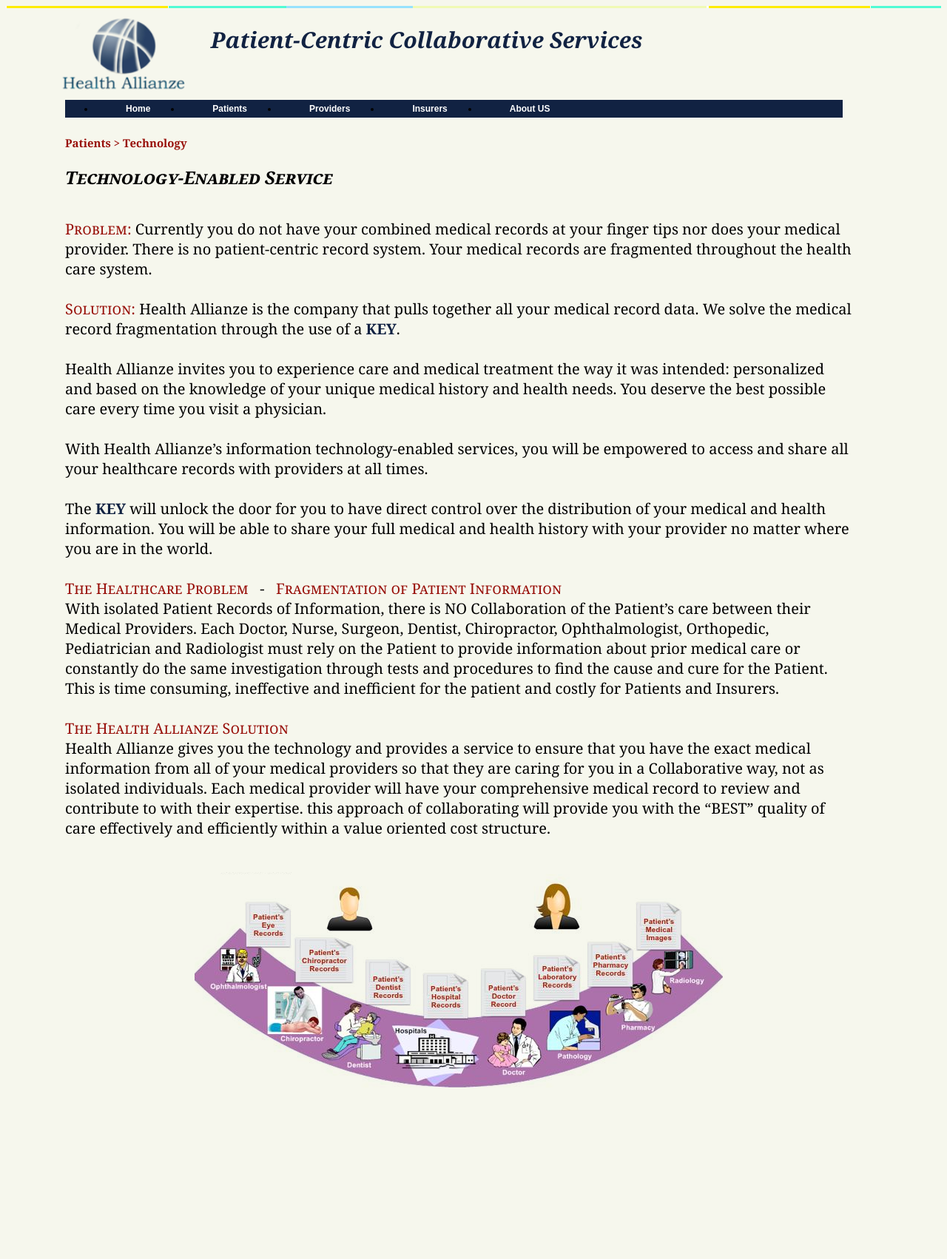
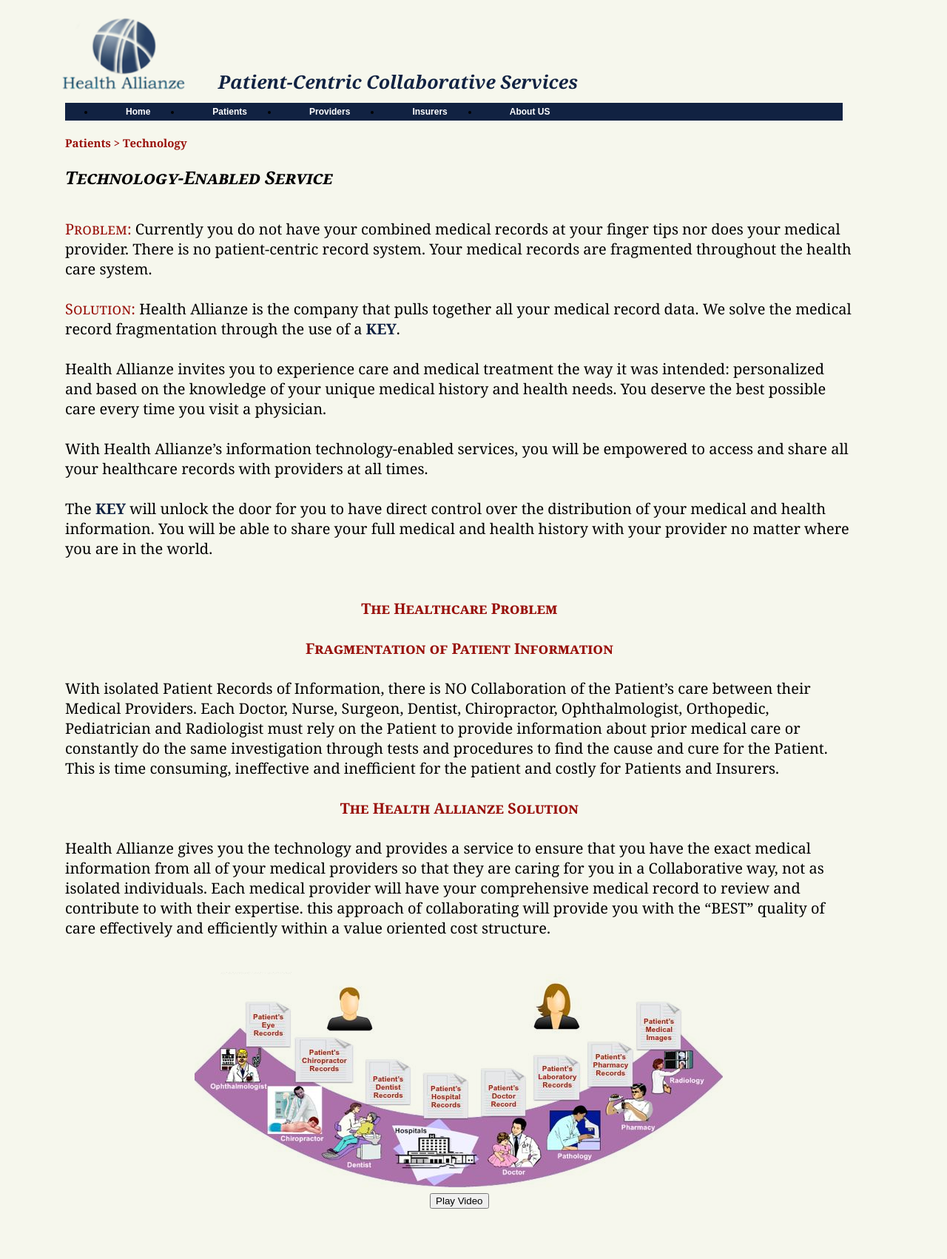
Before and after one commit to yellowrangler/ha, a PHP site: page /patients/technology.php in a window 1280 px wide; the page is wider, and only the part inside the window is pictured. Shown: that part at 74% size. Before the commit the page ends 1470 px from the top of that part, so only its background shows below. Run offline with PHP 8.4, Linux system fonts and the light colour scheme; some web fonts are replaced.

Commit message:
Health Allianze Public website
changed patient technology page
removed yellow stripe

```diff
--- a/include/banner.php
+++ b/include/banner.php
@@ -9,5 +9,5 @@ $(document).ready(function() {
 
 <div id="banner">
 <img border="0" height="100" style="float:left; padding-left:75px; padding-top:15px" src="/ha/images/HAlogo.png">
-<h1 id="ywTitle" style="float:left; padding-left:35px; color:<?php print $haColor; ?>;padding-top:5px; font-size:30px; font-style:italic;" ></h1>
+<h1 id="ywTitle" style="margin:0;float:left; padding-left:45px; padding-bottom:0px; color:<?php print $haColor; ?>;padding-top:85px; font-size:25px;font-style:italic;" ></h1>
 </div> <!-- end of banner -->
--- a/include/head.php
+++ b/include/head.php
@@ -26,8 +26,12 @@ $providerColor = "#660066";
 	position:absolute;top:0;left:0;width:100%;margin: 0 auto;padding:0;background-color:#F6F7ED;
 }
 
+/*#banner {
+	display:block;height:115px;margin:0;padding:0;width:100%;background:#F6F7ED url(/ha/images/ywstripe.png) repeat-x 0 -5px;
+}*/
+
 #banner {
-	display:block;height:115px;margin:0;padding:0;width:100%;background:#F6F7ED url(/ha/images/ywstripe.png) repeat-x 0 -5px;
+    display:block;height:115px;margin:0;padding:0;width:100%;background:#F6F7ED;
 }
 
 #main-content {
--- a/index.php
+++ b/index.php
@@ -26,6 +26,7 @@ animateLineColor[3] = "<?php print $providerColor; ?>";
 animateLineColor[4] = "<?php print $insurerColor; ?>";
 
 $(document).ready(function() {
+	$("#horizontal-nav").hide();
 	$("#section-panel").css("display","none");
 
 	intervalVar=setInterval(function(){buildTitle()},50);
@@ -52,6 +53,8 @@ function buildTitle()
 	else
 	{
 		window.clearInterval(intervalVar);
+
+		$("#horizontal-nav").show();
 
 		$('#slider').nivoSlider({
 		        effect: 'fade', // Specify sets like: 'fold,fade,sliceDown'
@@ -131,7 +134,7 @@ function animateTextfromSlide(obj)
 <div class="container">
 <div id="banner">
 <img border="0" height="100" style="float:left; padding-left:75px; padding-top:15px" src="/ha/images/HAlogo.png">
-<h1 id="ywTitle" style="float:left; padding-left:35px; color:#445E83;padding-top:5px; font-size: 30px; font-style:italic; color:<?php print $haColor; ?>" ></h1>
+<h1 id="ywTitle" style="margin:0;float:left; padding-left:45px; padding-bottom:0px; color:<?php print $haColor; ?>;padding-top:85px; font-size:25px;font-style:italic;" ></h1>
 </div> <!-- end of banner -->
 
 <?php include ('include/horizontalnav.php'); ?>
--- a/patients/technology.php
+++ b/patients/technology.php
@@ -7,16 +7,20 @@
 
 $(document).ready(function() {
     $("#playVideo").click(function(event) {
-        var embedCode = '<object width="534" height="400"><param name="movie" value="http://www.youtube-nocookie.com/v/xJb3UJsLATc?hl=en_US&amp;version=3&amp;rel=0"></param><param name="allowFullScreen" value="true"></param><param name="allowscriptaccess" value="always"></param><embed src="http://www.youtube-nocookie.com/v/xJb3UJsLATc?hl=en_US&amp;version=3&amp;rel=0" type="application/x-shockwave-flash" width="534" height="400" allowscriptaccess="always" allowfullscreen="true"></embed></object>';
-
-        $("#videocontainer").html(embedCode);
-
-        event.preventDefault();
-
-        window.scrollTo(0, document.body.scrollHeight);
+        playMe();
     });
 });
 
+function playMe()
+{
+    var embedCode = '<object width="534" height="400"><param name="movie" value="http://www.youtube-nocookie.com/v/xJb3UJsLATc?hl=en_US&amp;version=3&amp;rel=0"></param><param name="allowFullScreen" value="true"></param><param name="allowscriptaccess" value="always"></param><embed src="http://www.youtube-nocookie.com/v/xJb3UJsLATc?hl=en_US&amp;version=3&amp;rel=0" type="application/x-shockwave-flash" width="534" height="400" allowscriptaccess="always" allowfullscreen="true"></embed></object>';
+
+    $("#videocontainer").html(embedCode);
+
+    event.preventDefault();
+
+    window.scrollTo(0, document.body.scrollHeight);
+}
 </script>
 
 <?php include ('../include/banner.php'); ?>
@@ -40,19 +44,26 @@ Health Allianze invites you to experience care and medical treatment the way it
 With Health Allianze’s information technology-enabled services, you will be empowered to access and share all your healthcare records with providers at all times.
 <br /><br />
 The <span class="keyWord" >KEY</span> will unlock the door for you to have direct control over the distribution of your medical and health information. You will be able to share your full medical  and health history with your provider no matter where you are in the world.
+<br /><br /><br />
+<center>
+<span style="font-variant:small-caps;font-weight:bold;color:<?php print $patientColor; ?>">The Healthcare Problem</span>
 <br /><br />
-<span style="font-variant:small-caps;color:<?php print $patientColor; ?>">The Healthcare Problem</span>
-&nbsp; - &nbsp;
-<span style="font-variant:small-caps;color:<?php print $patientColor; ?>">Fragmentation of Patient Information</span>
+<span style="font-variant:small-caps;font-weight:bold;color:<?php print $patientColor; ?>">Fragmentation of Patient Information</span>
+</center>
 <br />
 With isolated Patient Records of Information, there is NO Collaboration of the Patient’s care between their Medical Providers.  Each Doctor, Nurse, Surgeon, Dentist, Chiropractor, Ophthalmologist, Orthopedic, Pediatrician and Radiologist must rely on the Patient to provide information about prior medical care or constantly do the same investigation through tests and procedures to find the cause and cure for the Patient.  This is time consuming, ineffective and inefficient for the patient and costly for Patients and Insurers.
 <br /><br />
-<span style="font-variant:small-caps;color:<?php print $patientColor; ?>">The Health Allianze Solution</span>
+<center>
+<span style="font-variant:small-caps;font-weight:bold;color:<?php print $patientColor; ?>">The Health Allianze Solution</span>
+</center>
 <br />
 Health Allianze gives you the technology and provides a service to ensure that you have the exact medical information from all of your medical providers so that they are caring for you in a Collaborative way, not as isolated individuals.  Each medical provider will have your comprehensive medical record to review and contribute to with their expertise.  this approach of collaborating will provide you with the “BEST” quality of care effectively and efficiently within a value oriented cost structure.
 <center>
 <div id="videocontainer" style="padding-top:45px;">
-<a href="#" id="playVideo"><img border="0" title="Click on this image to see the video!" src="/ha/images/patientfragmentation.png"></a></center>
+<a href="#" onclick="playMe()" ><img border="0" title="Click on this image to see the video!" src="/ha/images/patientfragmentation.png"></a>
+<br />
+<button id="playVideo" type="button">Play Video</button>
+</center>
 </div> <!-- end of videocontainer -->
 </center>
 <br /><br /><br />
```
